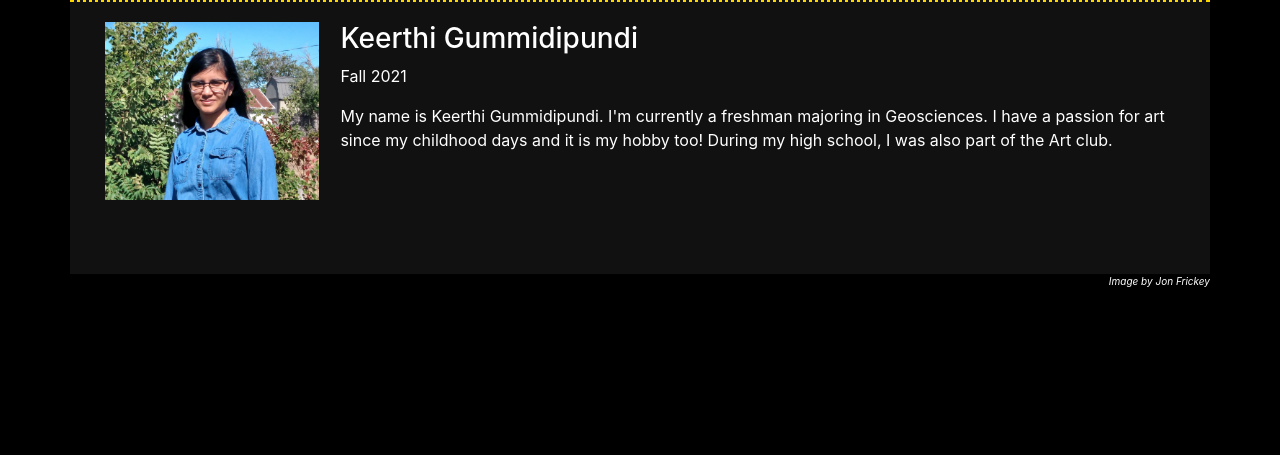
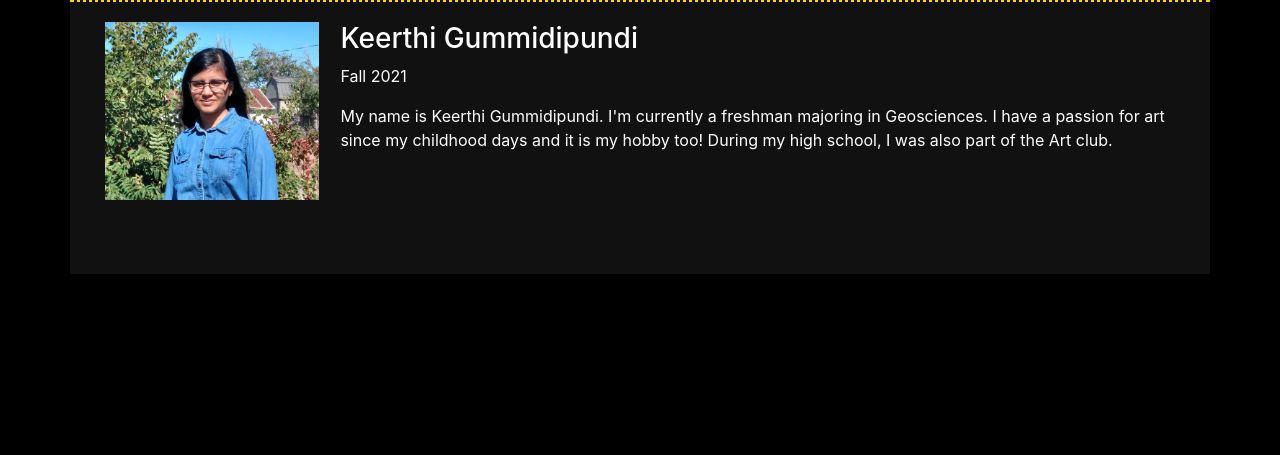
Before and after one commit to christinazhangstudio/student-art-society, a Flask app: page /member-spotlight in a window 1280 px wide. Shown: the part 345-800 px from the top of the page. Run offline with Flask 2, Linux system fonts and the light colour scheme; some libraries are stand-ins or nearby versions.

Commit message:
New member

```diff
--- a/templates/member-spotlight.html
+++ b/templates/member-spotlight.html
@@ -68,9 +68,6 @@
 	-->
 	</div>
 </div>
-<div class="row" id="art-credit-row">
-	<p>Image by Jon Frickey</p>
-</div>
 {% endblock %}
 
 <!-- end page content -->
```
